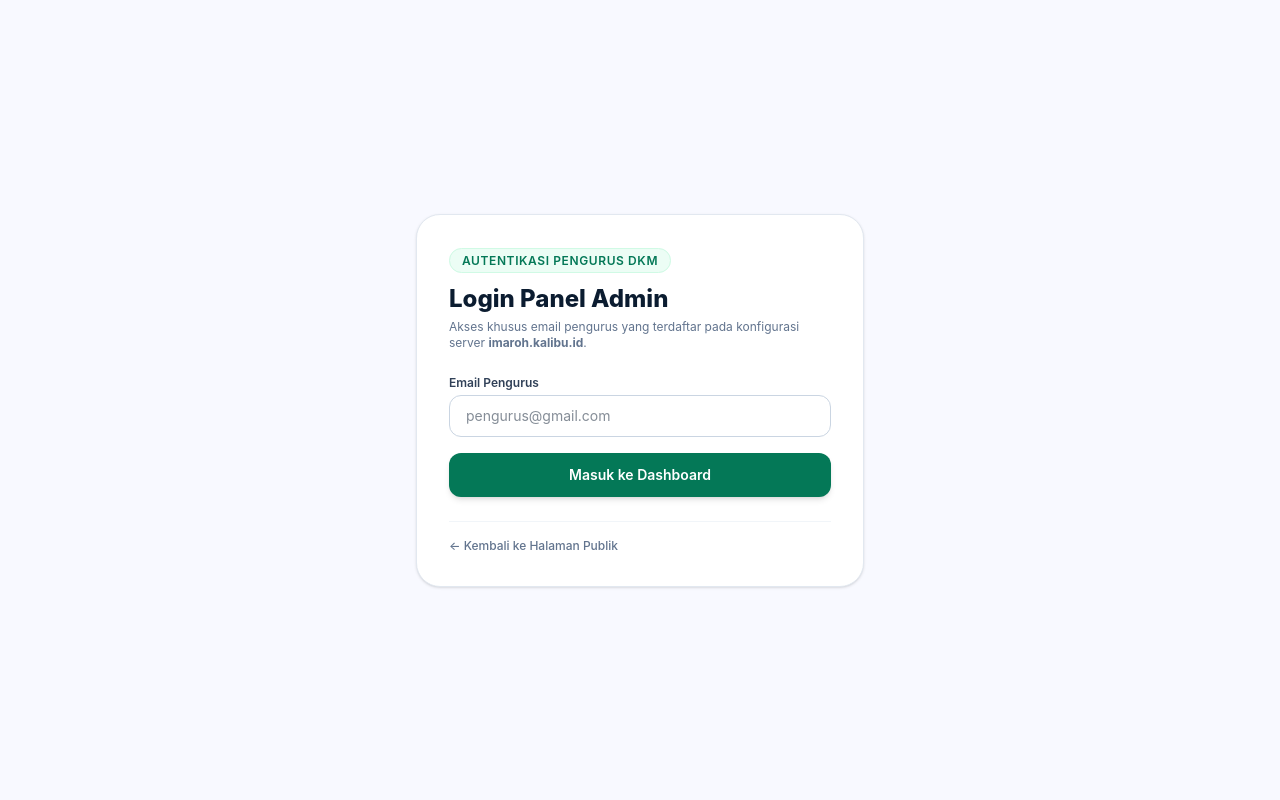
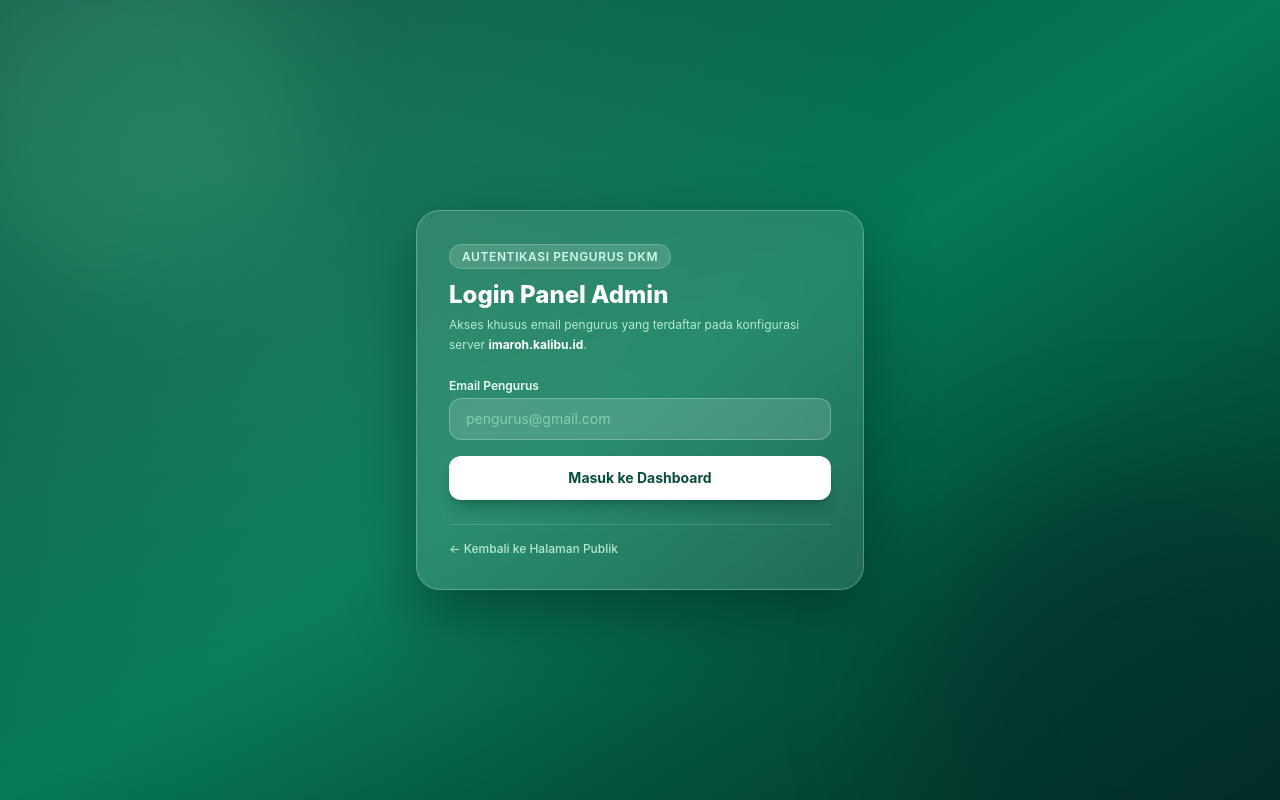
Before and after one commit to janur76/imaroh, a Next.js app: page /admin/login in a window 1280 px wide. Built offline with nearby package versions, Linux system fonts and the light colour scheme.

Commit message:
Revamp login page with gradient background and styles

```diff
--- a/app/admin/login/page.tsx
+++ b/app/admin/login/page.tsx
@@ -56,29 +56,45 @@ function LoginFormContent() {
   };
 
   return (
-    <main className="min-h-screen bg-[#f8f9ff] text-[#0b1c30] flex items-center justify-center p-4">
-      <div className="w-full max-w-md bg-white rounded-3xl shadow-sm border border-slate-200 p-6 md:p-8 space-y-6">
+    <main className="min-h-screen relative overflow-hidden bg-gradient-to-br from-[#064e3b] via-[#047857] to-[#022c22] text-white flex items-center justify-center p-4 sm:p-6">
+      {/* Aksen Gradien Lembut */}
+      <div
+        aria-hidden="true"
+        className="pointer-events-none absolute -top-28 -left-24 w-96 h-96 rounded-full bg-emerald-300/15 blur-3xl"
+      />
+      <div
+        aria-hidden="true"
+        className="pointer-events-none absolute -bottom-32 -right-24 w-[28rem] h-[28rem] rounded-full bg-teal-950/60 blur-3xl"
+      />
+      <div
+        aria-hidden="true"
+        className="pointer-events-none absolute inset-0 bg-[radial-gradient(circle_at_18%_22%,rgba(167,243,208,0.14),transparent_55%)]"
+      />
+
+      {/* Kartu Glassmorphism Login Panel Admin */}
+      <div className="relative z-10 w-full max-w-md rounded-3xl bg-white/12 backdrop-blur-xl border border-white/25 shadow-[0_24px_60px_rgba(2,44,34,0.55)] p-6 md:p-8 space-y-6">
         <div>
-          <span className="text-xs uppercase tracking-wider font-semibold text-[#047857] bg-emerald-50 px-3 py-1 rounded-full border border-emerald-100">
+          <span className="text-xs uppercase tracking-wider font-semibold text-emerald-100 bg-white/15 px-3 py-1 rounded-full border border-white/20">
             Autentikasi Pengurus DKM
           </span>
-          <h1 className="text-2xl font-extrabold text-[#0b1c30] mt-3">
+          <h1 className="text-2xl font-extrabold text-white mt-3">
             Login Panel Admin
           </h1>
-          <p className="text-xs text-slate-500 mt-1">
-            Akses khusus email pengurus yang terdaftar pada konfigurasi server <strong>imaroh.kalibu.id</strong>.
+          <p className="text-xs text-emerald-100/85 mt-1 leading-relaxed">
+            Akses khusus email pengurus yang terdaftar pada konfigurasi server{" "}
+            <strong className="text-white">imaroh.kalibu.id</strong>.
           </p>
         </div>
 
         {errorMsg && (
-          <div className="p-3.5 rounded-xl bg-rose-50 border border-rose-200 text-rose-700 text-xs font-medium">
+          <div className="p-3.5 rounded-xl bg-rose-950/60 border border-rose-300/35 text-rose-100 text-xs font-medium">
             {errorMsg}
           </div>
         )}
 
         <form onSubmit={handleLogin} className="space-y-4">
           <div>
-            <label className="block text-xs font-semibold text-slate-700 mb-1">
+            <label className="block text-xs font-semibold text-emerald-50 mb-1">
               Email Pengurus
             </label>
             <input
@@ -86,7 +102,7 @@ function LoginFormContent() {
               value={email}
               onChange={(e) => setEmail(e.target.value)}
               placeholder="pengurus@gmail.com"
-              className="w-full px-4 py-2.5 rounded-xl border border-slate-300 text-sm focus:outline-none focus:ring-2 focus:ring-[#047857]"
+              className="w-full px-4 py-2.5 rounded-xl bg-white/15 hover:bg-white/20 focus:bg-white/20 text-white placeholder:text-emerald-200/60 border border-white/25 focus:border-emerald-200/80 text-sm focus:outline-none focus:ring-2 focus:ring-emerald-300/40 transition"
               required
             />
           </div>
@@ -94,17 +110,17 @@ function LoginFormContent() {
           <button
             type="submit"
             disabled={submitting}
-            className="w-full py-3 px-4 rounded-xl bg-[#047857] hover:bg-[#064e3b] text-white font-semibold text-sm transition shadow-md disabled:opacity-50"
+            className="w-full py-3 px-4 rounded-xl bg-white hover:bg-emerald-50 text-[#064e3b] font-bold text-sm transition shadow-lg shadow-emerald-950/30 disabled:opacity-50 cursor-pointer"
           >
             {submitting ? "Memverifikasi Akses..." : "Masuk ke Dashboard"}
           </button>
         </form>
 
-        <div className="pt-4 border-t border-slate-100 flex justify-between items-center text-xs">
+        <div className="pt-4 border-t border-white/15 flex justify-between items-center text-xs">
           <button
             type="button"
             onClick={() => router.push("/")}
-            className="text-slate-500 hover:text-slate-800 font-medium"
+            className="text-emerald-100/85 hover:text-white font-medium transition cursor-pointer"
           >
             ← Kembali ke Halaman Publik
           </button>
@@ -118,7 +134,7 @@ export default function AdminLoginPage() {
   return (
     <Suspense
       fallback={
-        <main className="min-h-screen bg-[#f8f9ff] flex items-center justify-center text-xs text-slate-500">
+        <main className="min-h-screen bg-gradient-to-br from-[#064e3b] via-[#047857] to-[#022c22] flex items-center justify-center text-xs text-emerald-100">
           Memuat halaman login...
         </main>
       }
```
